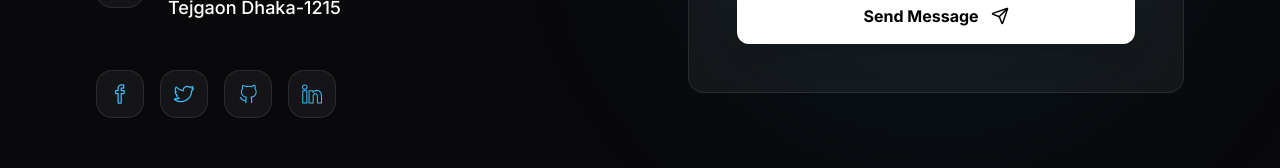
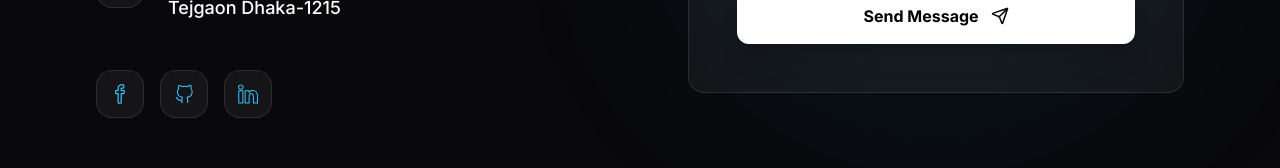
Before and after one commit to Roni006/my-react-portfolio, a React (Vite) app: page / in a window 1280 px wide. Shown: the part 5158-5326 px from the top of the page. Built offline with nearby package versions, Linux system fonts and the light colour scheme.

Commit message:
align the icon of contact components

```diff
--- a/src/components/Contact.jsx
+++ b/src/components/Contact.jsx
@@ -109,14 +109,7 @@ export default function Contact() {
                 </div>
               </div>
 
-              {/* item 2 */}
-              <div className="group cursor-pointer">
-                <div className="w-12 h-12 rounded-2xl bg-white/5 border border-white/10 flex items-center justify-center text-primary-400 group-hover:bg-primary-500 group-hover:text-white transition-all text-[20px]">
-                  <a href="#">
-                    <SlSocialTwitter />
-                  </a>
-                </div>
-              </div>
+
 
               {/* item 3 */}
               <div className="group cursor-pointer">
```
